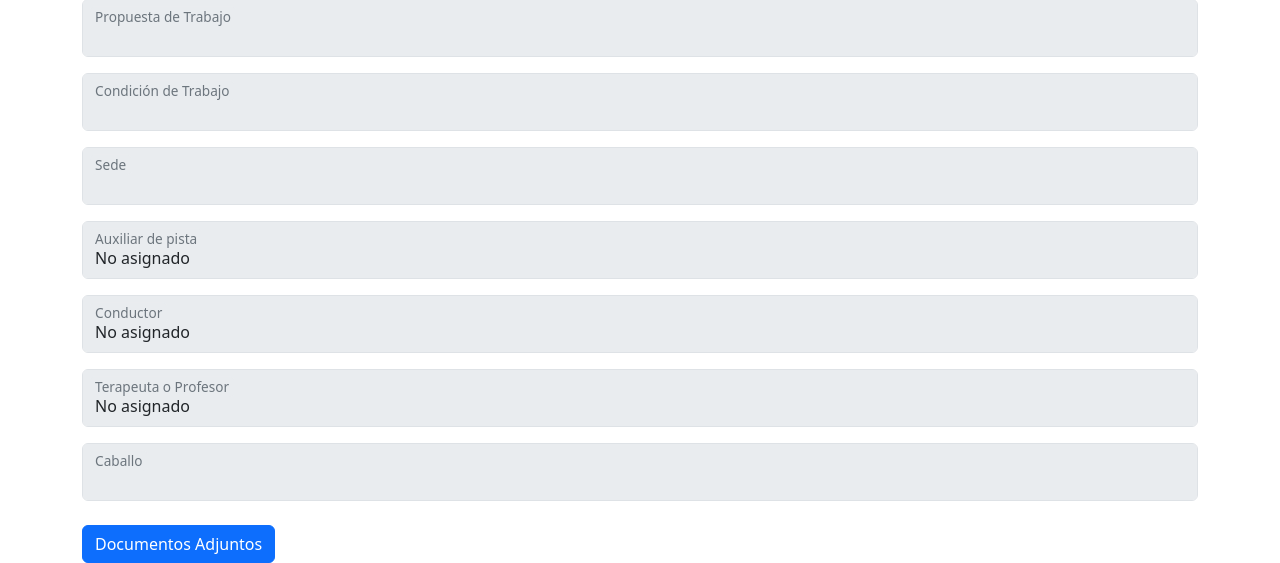
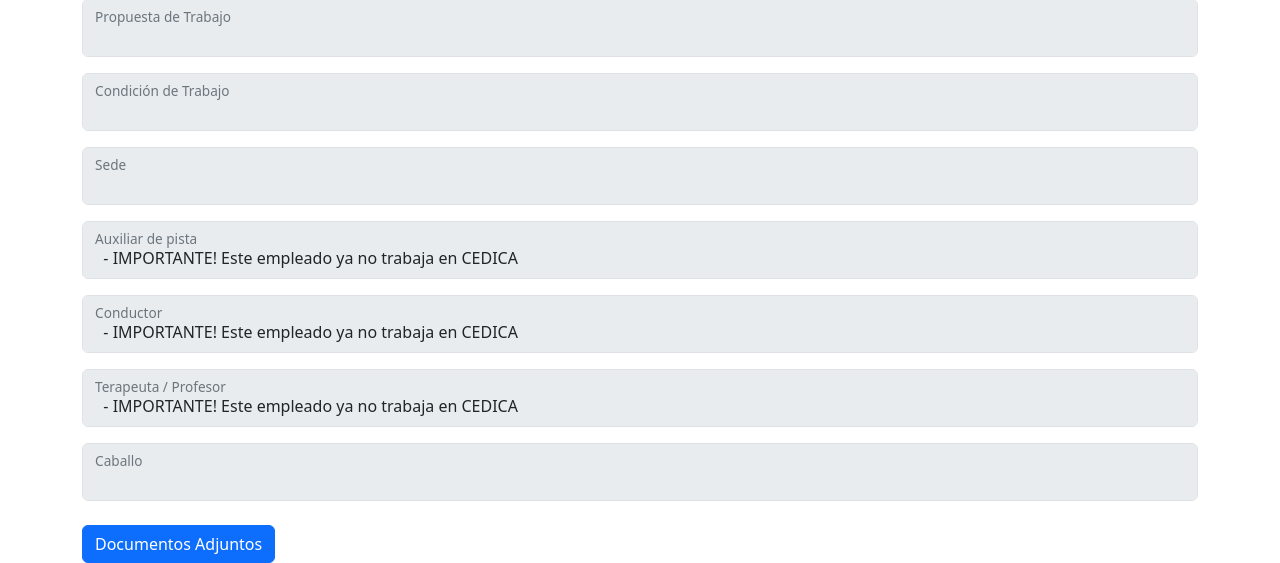
Before and after one commit to MartinMastrovito/Pagina-web-de-administracion-y-Portal-publico-CEDICA, a Flask app: template admin/src/web/templates/JYA/show_jya.html in a window 1280 px wide. Shown: the part 2220-2783 px from the top of the page. Run offline with Flask 3, Linux system fonts and the light colour scheme; the template is opened without the code that fills it, so the values that code supplies are empty; parts of the project's set-up code (start-up, migrations or seed data) failed here and were passed over; some libraries are stand-ins or nearby versions.

Commit message:
Manejo de empleados eliminados con jya

```diff
--- a/admin/src/core/empleados/__init__.py
+++ b/admin/src/core/empleados/__init__.py
@@ -3,7 +3,7 @@
 from src.core.auth.models.model_docEmpleado import DocumentoEmpleado
 
 def get_empleados():
-    return Empleados.query.all()
+    return Empleados.query.filter_by(estado=True).all()
 
 def listar_empleados_activos():
     return Empleados.query.filter_by(activo=True).all()
--- a/admin/src/core/publicacion/__init__.py
+++ b/admin/src/core/publicacion/__init__.py
@@ -1,5 +1,6 @@
 from src.core.database import db
 from src.core.auth.models.model_publicacion import Publicacion
+from src.core.empleados import get_empleado_by_id
 from datetime import datetime
 
 def obtener_publicaciones(estado=None, sort_by='fecha_actualizacion', order='desc', page=1, per_page=10):
@@ -78,6 +79,9 @@
     """
     publicacion = Publicacion.query.filter_by(id=id).first()
 
+    empleado = get_empleado_by_id(kwargs["autor_id"])
+    publicacion.nombre_autor = f"{empleado.nombre} {empleado.apellido}"
+
     for key, value in kwargs.items():
         setattr(publicacion, key, value)
 
--- a/admin/src/web/controllers/gestion_jya/crud_JyA.py
+++ b/admin/src/web/controllers/gestion_jya/crud_JyA.py
@@ -211,7 +211,7 @@
             "conductor, auxiliar de pista y un caballo en el sistema",
             "danger"
         )
-        return redirect("/JYA")
+        return redirect(f"/JYA/detalles/{jya_dni}")
 
     return render_template(
         "JYA/update_jya.html",
@@ -370,8 +370,8 @@
 
     empleados_jya = crud_JyA.get_jyaempleados(jya)
 
-    if not empleados_jya["terapeuta"] or not empleados_jya["auxiliar"] or not empleados_jya["conductor"]:
-        flash(f"Hemos realizado cambios en el personal y usted se ve impactado. Por favor verifique su/s empleado/s eliminado/s.", "danger")
+    if not empleados_jya["terapeuta"].empleado.estado or not empleados_jya["auxiliar"].empleado.estado or not empleados_jya["conductor"].empleado.estado:
+        flash(f"Hemos realizado cambios en el personal y este JYA se ve impactado. Por favor verifique su/s empleado/s eliminado/s.", "danger")
 
     if jya.caballo.dado_de_baja:
         flash(f"Su caballo ha sido dado de baja de nuestro sistema", "danger")
--- a/admin/src/web/controllers/publicacion.py
+++ b/admin/src/web/controllers/publicacion.py
@@ -1,7 +1,7 @@
 from flask import render_template, request, Blueprint, flash, redirect
 from flask_ckeditor.utils import cleanify
 from src.core import publicacion
-from src.core.empleados import lista_empleado, get_empleado_by_id
+from src.core.empleados import get_empleados, get_empleado_by_id
 from src.core.auth.decorators import login_required, check
 from datetime import datetime, timezone
 
@@ -48,7 +48,7 @@
     Returns:
         render_template: Devuelve la plantilla con el formulario de creación de la publicación.
     """
-    empleados = lista_empleado()
+    empleados = get_empleados()
     return render_template("publicaciones/crear_publicacion.html", empleados=empleados)
 
 @bp.post("/crear")
@@ -117,7 +117,7 @@
     Returns:
         render_template: Devuelve la plantilla con el formulario de actualización de la publicación.
     """
-    empleados = lista_empleado()
+    empleados = get_empleados()
     pub = publicacion.get_publicacion(id)
     return render_template("publicaciones/actualizar_publicacion.html", empleados=empleados, publicacion=pub)
 
--- a/admin/src/web/templates/JYA/create_jya.html
+++ b/admin/src/web/templates/JYA/create_jya.html
@@ -212,7 +212,6 @@
 
                 <div class="mb-3">
                     <label for="obra_social" class="form-label">Obra Social:</label>
-                    <i class="fas fa-asterisk text-danger" title="Campo obligatorio"></i>
                     <input pattern="[A-Za-záéíóúÁÉÍÓÚñÑ\s]+" title="Por favor ingresa solo letras válidas"
                            type="text" class="form-control" id="obra_social" name="obra_social"
                            oninput="toggleObraSocialFields()">
--- a/admin/src/web/templates/JYA/show_jya.html
+++ b/admin/src/web/templates/JYA/show_jya.html
@@ -231,43 +231,35 @@
     <label for="floatingInputDisabled">Sede</label>
 </div>
 <div class="form-floating mb-3">
-{% if empleados_jya["auxiliar"] %}
+{% if empleados_jya["auxiliar"].empleado.estado %}
     <input class="form-control" type="text" value="{{ empleados_jya["auxiliar"].empleado.nombre }} {{ empleados_jya["auxiliar"].empleado.apellido }}" aria-label="Disabled input example" disabled readonly>
 {% else %}
-    <input class="form-control" type="text" value="No asignado" aria-label="Disabled input example" disabled readonly>
+    <input class="form-control" type="text" value="{{ empleados_jya["auxiliar"].empleado.nombre }} {{ empleados_jya["auxiliar"].empleado.apellido }} - IMPORTANTE! Este empleado ya no trabaja en CEDICA" aria-label="Disabled input example" disabled readonly>
 {% endif %}
     <label for="floatingInputDisabled">Auxiliar de pista</label>
 </div>
 <div class="form-floating mb-3">
-{% if empleados_jya["conductor"] %}
+{% if empleados_jya["conductor"].empleado.estado %}
     <input class="form-control" type="text" value="{{ empleados_jya["conductor"].empleado.nombre }} {{ empleados_jya["conductor"].empleado.apellido }}" aria-label="Disabled input example" disabled readonly>
 {% else %}
-    <input class="form-control" type="text" value="No asignado" aria-label="Disabled input example" disabled readonly>
+    <input class="form-control" type="text" value="{{ empleados_jya["conductor"].empleado.nombre }} {{ empleados_jya["conductor"].empleado.apellido }} - IMPORTANTE! Este empleado ya no trabaja en CEDICA" aria-label="Disabled input example" disabled readonly>
 {% endif %}
     <label for="floatingInputDisabled">Conductor</label>
 </div>
-{% if empleados_jya["profesor"] or empleados_jya["terapeuta"] %}
-{% if empleados_jya["profesor"] %}
-<div class="form-floating mb-3">
-    <input class="form-control" type="text" value="{{ empleados_jya["profesor"].empleado.nombre }} {{ empleados_jya["profesor"].empleado.apellido }}" aria-label="Disabled input example" disabled readonly>
-    <label for="floatingInputDisabled">Profesor</label>
-{% endif %}
-</div>
-{% if empleados_jya["terapeuta"] %}
+{% if empleados_jya["terapeuta"].empleado.estado %}
 <div class="form-floating mb-3">
     <input class="form-control" type="text" value="{{ empleados_jya["terapeuta"].empleado.nombre }} {{ empleados_jya["terapeuta"].empleado.apellido }}" aria-label="Disabled input example" disabled readonly>
     <label for="floatingInputDisabled">Terapeuta / Profesor</label>
-{% endif %}
 </div>
 {% else %}
-<div class="form-floating mb-3">
-    <input class="form-control" type="text" value="No asignado" aria-label="Disabled input example" disabled readonly>
-    <label for="floatingInputDisabled">Terapeuta o Profesor</label>
+    <div class="form-floating mb-3">
+        <input class="form-control" type="text" value="{{ empleados_jya["terapeuta"].empleado.nombre }} {{ empleados_jya["terapeuta"].empleado.apellido }} - IMPORTANTE! Este empleado ya no trabaja en CEDICA" aria-label="Disabled input example" disabled readonly>
+        <label for="floatingInputDisabled">Terapeuta / Profesor</label>
 </div>
 {% endif %}
 <div class="form-floating mb-3">
 {% if jya.caballo.dado_de_baja %}
-    <input class="form-control" type="text" value="{{ jya.caballo.nombre }} - IMPORTANTE! Este caballo ya no trabaja en CEDICA" aria-label="Disabled input example" disabled readonly>
+    <input class="form-control" type="text" value="{{ jya.caballo.nombre }} - IMPORTANTE! Este caballo ya no pertenece a CEDICA" aria-label="Disabled input example" disabled readonly>
 {% else %}
     <input class="form-control" type="text" value="{{ jya.caballo.nombre }}" aria-label="Disabled input example" disabled readonly>
 {% endif %}
--- a/admin/src/web/templates/JYA/update_jya.html
+++ b/admin/src/web/templates/JYA/update_jya.html
@@ -204,7 +204,6 @@
 
                 <div class="mb-3">
                     <label for="obra_social" class="form-label">Obra Social:</label>
-                    <i class="fas fa-asterisk text-danger" title="Campo obligatorio"></i>
                     <input pattern="[A-Za-záéíóúÁÉÍÓÚñÑ\s]+" {% if jya.obra_social %} value={{ jya.obra_social }} {% endif %} title="Por favor ingresa solo letras válidas" type="text" class="form-control" id="obra_social" name="obra_social" oninput="toggleObraSocialFields()">
                 </div>
 
```
Also changed, not shown: admin/src/core/crud_JyA/__init__.py (+5 -4 lines), admin/src/core/reportes/__init__.py (+7 -7 lines), admin/src/core/auth/models/model_JYAEmpleado.py (line endings or trailing spaces).
